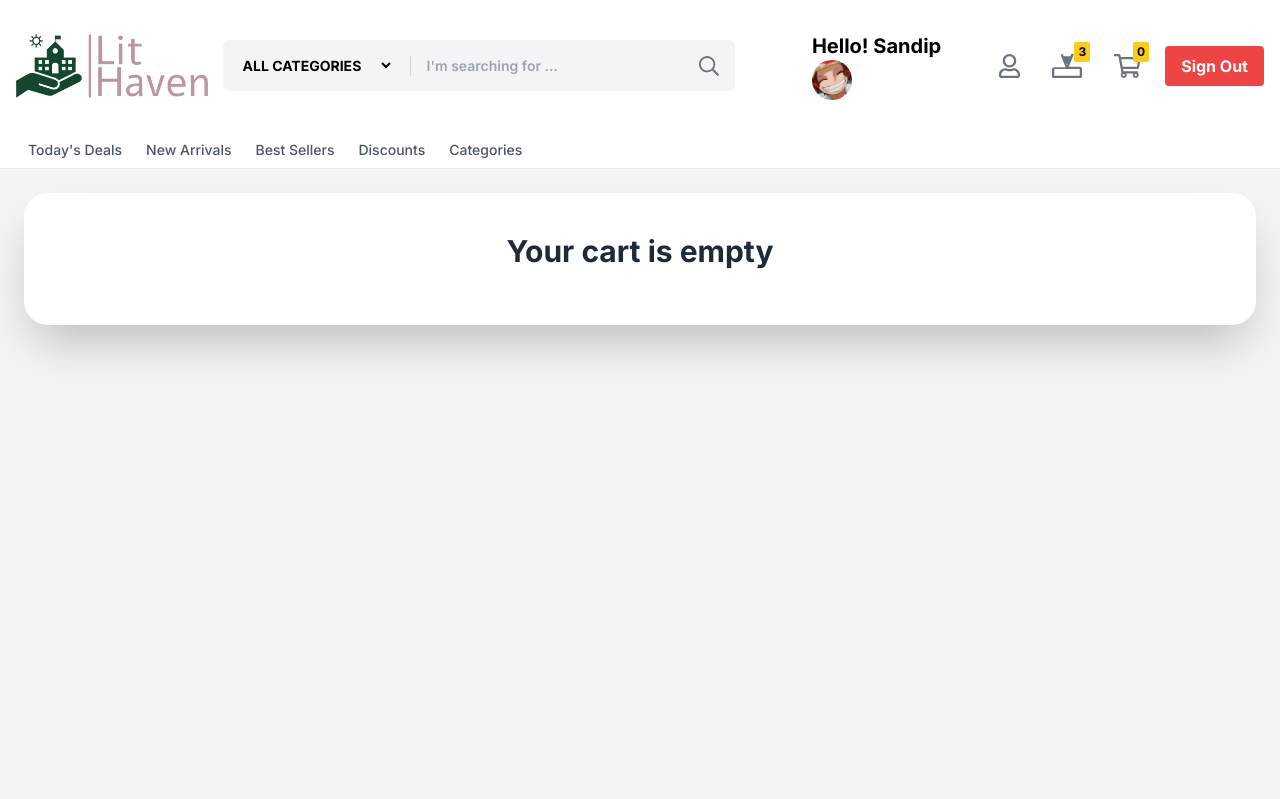
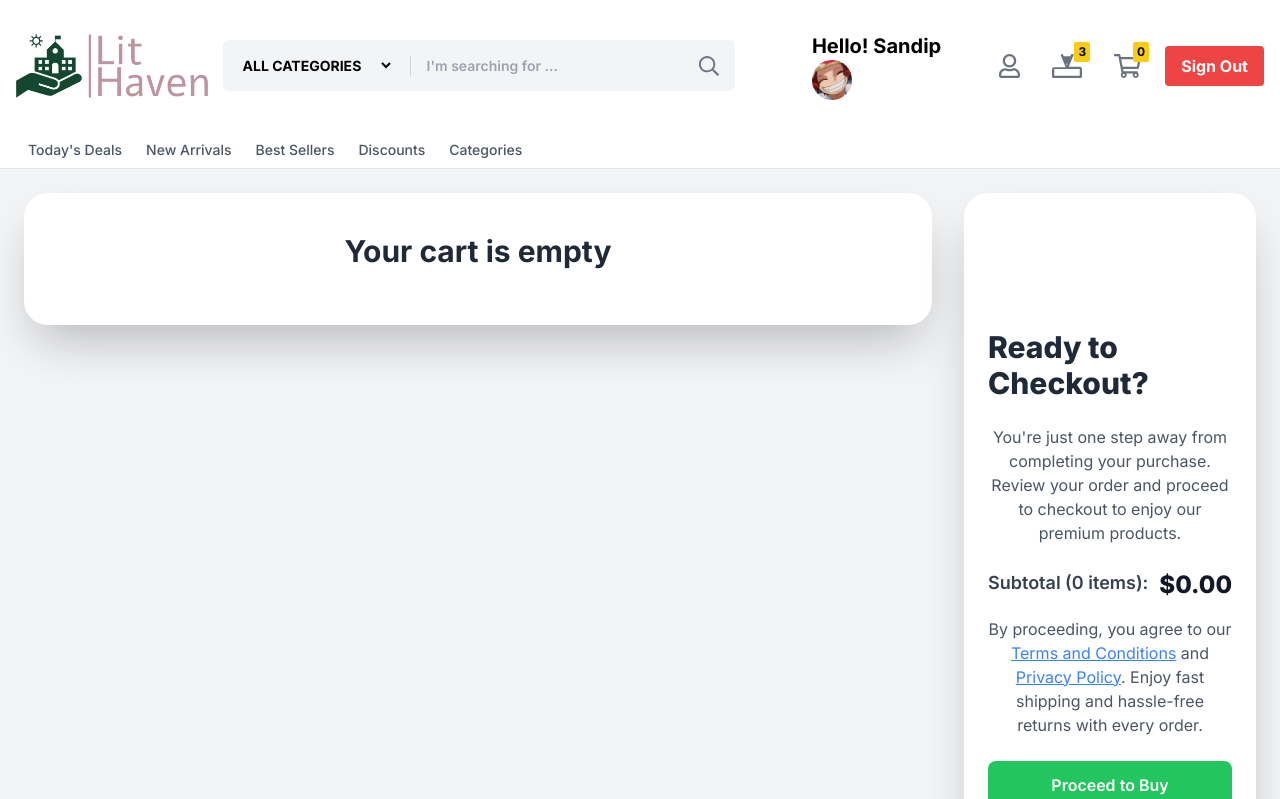
Before and after one commit to sandip95-web/Lit-Haven, a Next.js app: page /cart in a window 1280 px wide. Shown: the top 799 px of the page. Built offline with nearby package versions, Linux system fonts and the light colour scheme.

Commit message:
proceed to buy ui added

```diff
--- a/app/cart/page.tsx
+++ b/app/cart/page.tsx
@@ -1,12 +1,30 @@
-import BookCart from '@/components/BookCart'
-import React from 'react'
+"use client";
 
-const page = () => {
+import BookCart from "@/components/BookCart";
+import ProceedToBuy from "@/components/ProceedToBuy";
+import { useAppSelector } from "@/lib/supabase/hooks/redux";
+import { getCart } from "@/redux/cartSlice";
+import React from "react";
+
+const Page = () => {
+  const cart = useAppSelector(getCart);
+  let totalPrice = 0;
+
+  cart.forEach((item: any) => {
+    totalPrice += item.price * item.quantity;
+  });
   return (
-    <div>
-      <BookCart/>
+    <div className="min-h-screen bg-gray-100 p-6 flex justify-center">
+      <div className="flex w-full max-w-8xl">
+        <div className="w-3/4 pr-4">
+          <BookCart cart={cart} totalPrice={totalPrice} />
+        </div>
+        <div className="w-1/4 pl-4">
+          <ProceedToBuy length={cart.length} totalPrice={totalPrice} />
+        </div>
+      </div>
     </div>
-  )
-}
+  );
+};
 
-export default page
+export default Page;
--- a/components/BookCart.tsx
+++ b/components/BookCart.tsx
@@ -8,20 +8,16 @@ import {
   incrementQuantity,
   removeFromCart,
 } from "@/redux/cartSlice";
+import SharedTotal from "./common/SharedTotal";
 
-const BookCart = () => {
-  const cart = useAppSelector(getCart);
+const BookCart = ({cart,totalPrice}:{cart:any,totalPrice:number}) => {
+
   const dispatch = useAppDispatch();
 
-  let totalPrice = 0;
 
-  cart.forEach((item: any) => {
-    totalPrice += item.price * item.quantity;
-  });
 
   return (
-    <div className="bg-gray-100 min-h-screen p-6 flex flex-col items-center">
-      <div className="bg-white shadow-2xl rounded-3xl overflow-hidden mx-auto w-full max-w-7xl">
+    <div className="bg-white shadow-2xl rounded-3xl overflow-hidden mx-auto w-full">
       {cart.length === 0 ? (
         <div className="p-10 text-center">
           <h2 className="text-3xl font-bold mb-4 text-gray-800">Your cart is empty</h2>
@@ -36,8 +32,8 @@ const BookCart = () => {
                 index !== cart.length - 1 ? "border-b border-gray-300" : ""
               }`}
             >
-                <div className="flex items-center">
-                  <div className="w-28 h-28 p-4">
+              <div className="flex items-center w-2/3">
+                <div className="w-28 h-28 p-4 flex-shrink-0">
                   <Image
                     src={product.image}
                     alt={product.title}
@@ -46,8 +42,8 @@ const BookCart = () => {
                     className="object-contain rounded-lg"
                   />
                 </div>
-                  <div className="ml-6 flex flex-col">
-                    <h2 className="text-xl font-bold text-gray-900">{product.title}</h2>
+                <div className="ml-6 flex flex-col justify-center w-full">
+                  <h2 className="text-xl font-bold text-gray-900 truncate">{product.title}</h2>
                   <p className="text-sm font-medium text-green-500 mt-1">In Stock</p>
                   <p className="text-xl font-semibold text-gray-700 mt-1">
                     Price: ${product.price.toFixed(2)}
@@ -77,7 +73,7 @@ const BookCart = () => {
                   </div>
                 </div>
               </div>
-                <div className="p-4">
+              <div className="flex-shrink-0 p-4">
                 <button
                   onClick={() => dispatch(removeFromCart(product))}
                   className="bg-red-500 hover:bg-red-600 text-white px-5 py-3 rounded-lg transition duration-300 ease-in-out"
@@ -88,14 +84,11 @@ const BookCart = () => {
             </div>
           ))}
           <div className="p-6 flex justify-between items-center border-t border-gray-300 mt-6">
-              <div className="text-lg font-semibold text-gray-700">
-                Subtotal ({cart.length} items):
-              </div>
-              <div className="text-2xl font-extrabold text-gray-900">${totalPrice.toFixed(2)}</div>
+          <SharedTotal length={cart.length} totalPrice={totalPrice} />
+
           </div>
         </div>
       )}
-      </div>
     </div>
   );
 };
--- /dev/null
+++ b/components/ProceedToBuy.tsx
@@ -0,0 +1,27 @@
+'use client'
+import React from 'react';
+import SharedTotal from './common/SharedTotal';
+
+const ProceedToBuy = ({ length, totalPrice }: { length: number, totalPrice: number }) => {
+  return (
+    <div className="bg-white shadow-2xl rounded-3xl p-6 flex flex-col items-center justify-center h-full space-y-6">
+      <h2 className="text-3xl font-extrabold text-gray-800">Ready to Checkout?</h2>
+      <p className="text-gray-600 text-center">
+        You're just one step away from completing your purchase. Review your order and proceed to checkout to enjoy our premium products.
+      </p>
+      <div className="w-full">
+        <div className="text-lg font-semibold text-gray-800 flex justify-between mb-4">
+          <SharedTotal length={length} totalPrice={totalPrice} />
+        </div>
+        <p className="text-gray-600 text-center mb-6">
+          By proceeding, you agree to our <a href="#" className="text-blue-500 underline">Terms and Conditions</a> and <a href="#" className="text-blue-500 underline">Privacy Policy</a>. Enjoy fast shipping and hassle-free returns with every order.
+        </p>
+        <button className="bg-green-500 hover:bg-green-600 text-white font-semibold py-3 px-6 rounded-lg w-full transition duration-300 ease-in-out">
+          Proceed to Buy
+        </button>
+      </div>
+    </div>
+  );
+};
+
+export default ProceedToBuy;
--- /dev/null
+++ b/components/common/SharedTotal.tsx
@@ -0,0 +1,16 @@
+import React from "react";
+
+const SharedTotal = ({length,totalPrice}:{length:number,totalPrice:number}) => {
+  return (
+    <>
+      <div className="text-lg font-semibold text-gray-700">
+        Subtotal ({length} items):
+      </div>
+      <div className="text-2xl font-extrabold text-gray-900">
+        ${totalPrice.toFixed(2)}
+      </div>
+    </>
+  );
+};
+
+export default SharedTotal;
```
Lines whose indentation alone changed are shown as unchanged.
